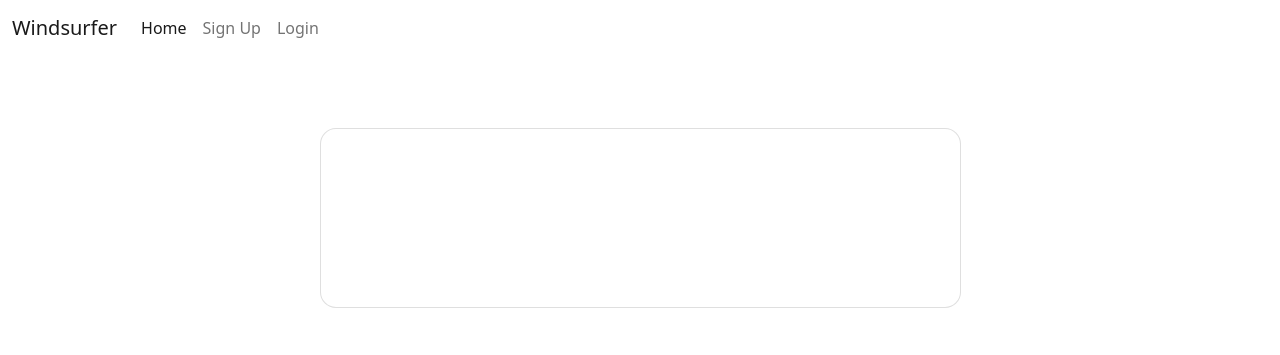
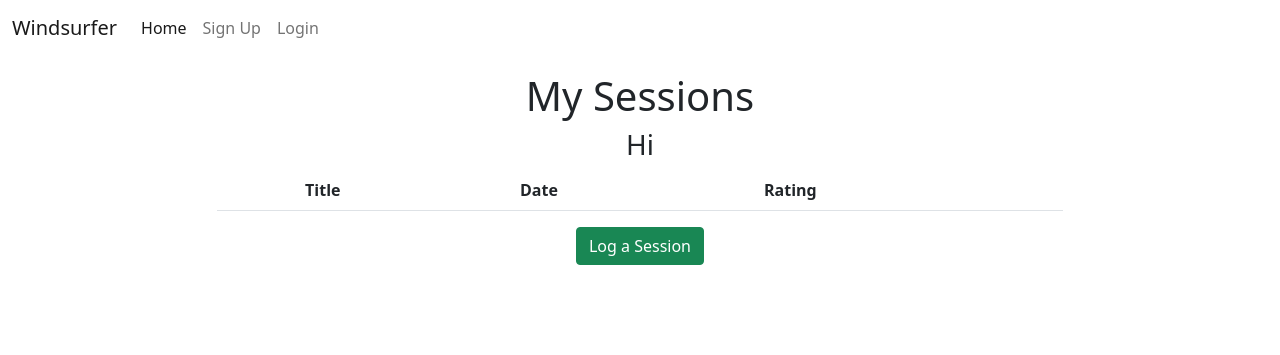
Before and after one commit to barty-s/windsurf-session-log, a Django app: template templates/my_sessions.html in a window 1280 px wide. Shown: the top 355 px of the page. Run offline with Django 3.2, Linux system fonts and the light colour scheme; the template is opened without the code that fills it, so the values that code supplies are empty.

Commit message:
SessionList view to display user's logged sessions

```diff
--- a/session_log/urls.py
+++ b/session_log/urls.py
@@ -4,5 +4,5 @@
 
 urlpatterns = [
     path("", views.index, name="index"),
-    path("mysessions/", views.my_sessions, name="my_sessions"),
+    path("mysessions/", views.SessionList.as_view(), name="my_sessions"),
 ]
--- a/templates/my_sessions.html
+++ b/templates/my_sessions.html
@@ -1,36 +1,56 @@
-{% extends 'base.html' %}
+{% extends "base.html" %}
 
-{% block title %} My Sessions {% endblock %}
+{% load static %}
 
 {% block content %}
-<section>
-    <div class="container my-4 py-5">
-        <div class="row justify-content-center">
-            <div class="col-md-8 col-lg-7">
-                <div class="card text-white o-hidden" style="border-radius: 1rem;">
-                    <div class="card-body">
-                        <h3 class="text-gray-900 mb-4 text-white text-center">My Sessions</h3>
-                    </div>
-                    <!-- Session list -->
-                    <div class="row row-cols-1 row-cols-md-2 row-cols-lg-3 g-4 mb-4">
-                        {% for session in request.user.session_log.all %}
-                        <div class="col-12 col-md-6 col-lg-4">
-                            <!-- {% include 'blogview_template/list_card.html' %} -->
-                        </div>
-                    {% empty %}
+
+<div class="row reservation-container">
+    <div class="col-10 col-md-8 text-center reservations-table m-3 mx-auto">
+        <div class="form-style table-responsive">
+            <h1 class="sub-page-title padding">My Sessions</h1>
+            <h3>Hi {{ request.user.username }}</h3>
+
+            <table class="table table-striped table-hover table-responsive">
+            <thead>
+                <tr>
+                    <th>Title</th>
+                    <th>Date</th>
+                    <th>Rating</th>
+                    <th><span class="sr-only">Edit Button Column</span></th>
+                    <th><span class="sr-only">Delete Button Column</span></th>
+                </tr>
+            </thead>
+            {% if user.is_authenticated %}
+            {% for session in session_list %}
+            <tbody>
+                <tr>
+                    <td>{{ session.title }}</td>
+                    <td>{{ session.created_on }}</td>
+                    <td>{{ session.rating }}</td>
+                    <td>
+                    <a href="#" class="btn btn-primary">Edit</a>
+                    </td>
+                    <td>
+                    <a href="#" class="btn btn-danger">Delete</a>
+                    </td>
+                </tr>
+            </tbody>
+            {% empty %}
                     <div class="container text-center mt-4">
                         <div class="row">
                             <div class="col-md-12">
-                                <p>You haven't created any sessions yet.</p>
+                                <p>You haven't logged any sessions yet.</p>
                             </div>
                         </div>
                     </div>
-                    {% endfor %}
-                </div>
-
-                </div>
-            </div>
+            {% endfor %}
+            {% endif %}
+            </table>
+        </div>
+        <div class="create-btn">
+            <a href="#" class="btn btn-success">Log a Session</a>
         </div>
     </div>
-</section>
-{% endblock %}
+</div>
+
+{%endblock%}
```
Also changed, not shown: session_log/views.py (+11 -7 lines).
